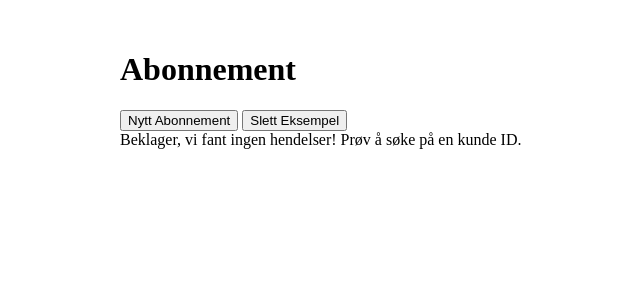
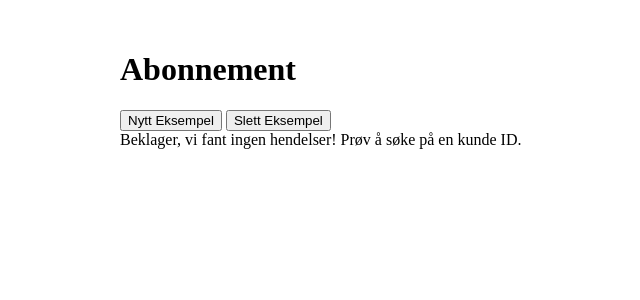
Before and after one commit to gardehal/Smidig-Prosjekt, a PHP site: page / in a window 1280 px wide. Shown: the part 130-430 px from the top of the page, without its empty margins (136-776 px from the left). Run offline with PHP 8.4, Linux system fonts and the light colour scheme; data that the repository does not hold is empty.

Commit message:
bedre navn på knapp

```diff
--- a/kolonial-abonnement-php/index.php
+++ b/kolonial-abonnement-php/index.php
@@ -13,7 +13,7 @@
         <h1>Abonnement</h1>
 
         <!--- Visning --->
-        <input type="button" onclick="location.href='insert-example.php';" value="Nytt Abonnement">
+        <input type="button" onclick="location.href='insert-example.php';" value="Nytt Eksempel">
         <input type="button" onclick="location.href='delete-example.php';" value="Slett Eksempel">
         <br>
 
```
